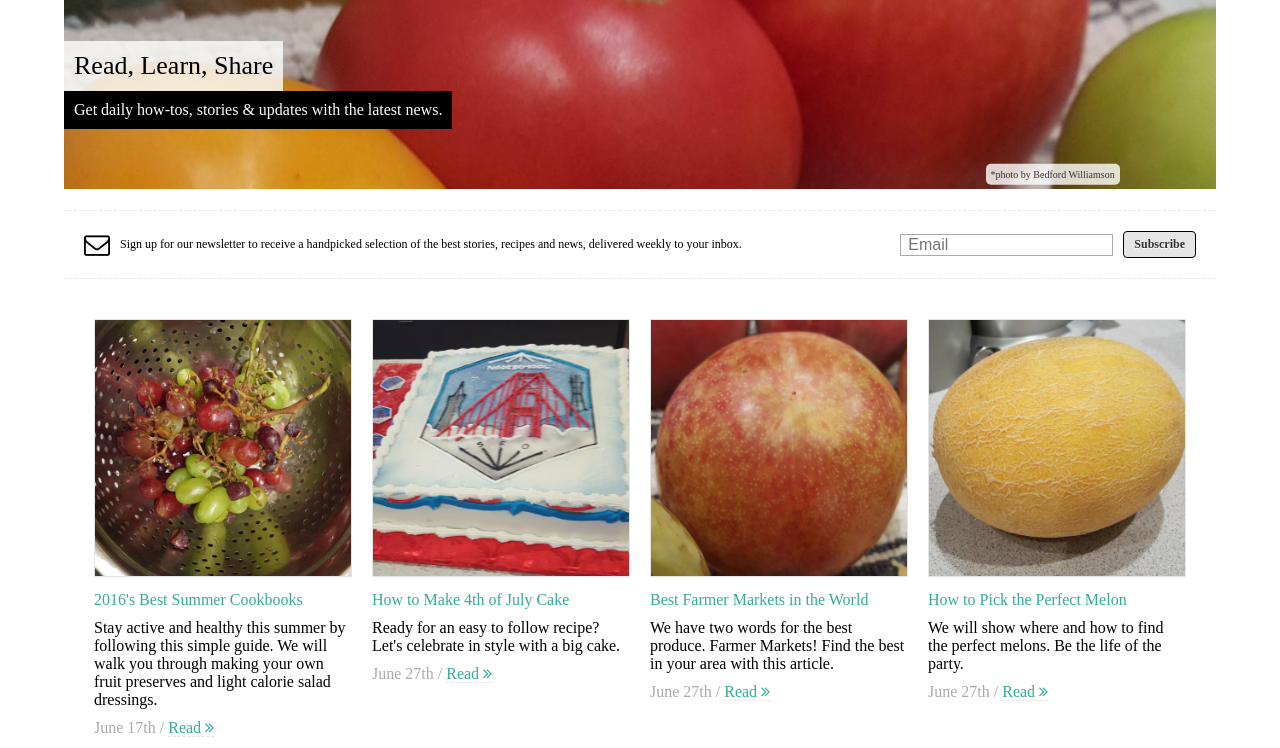
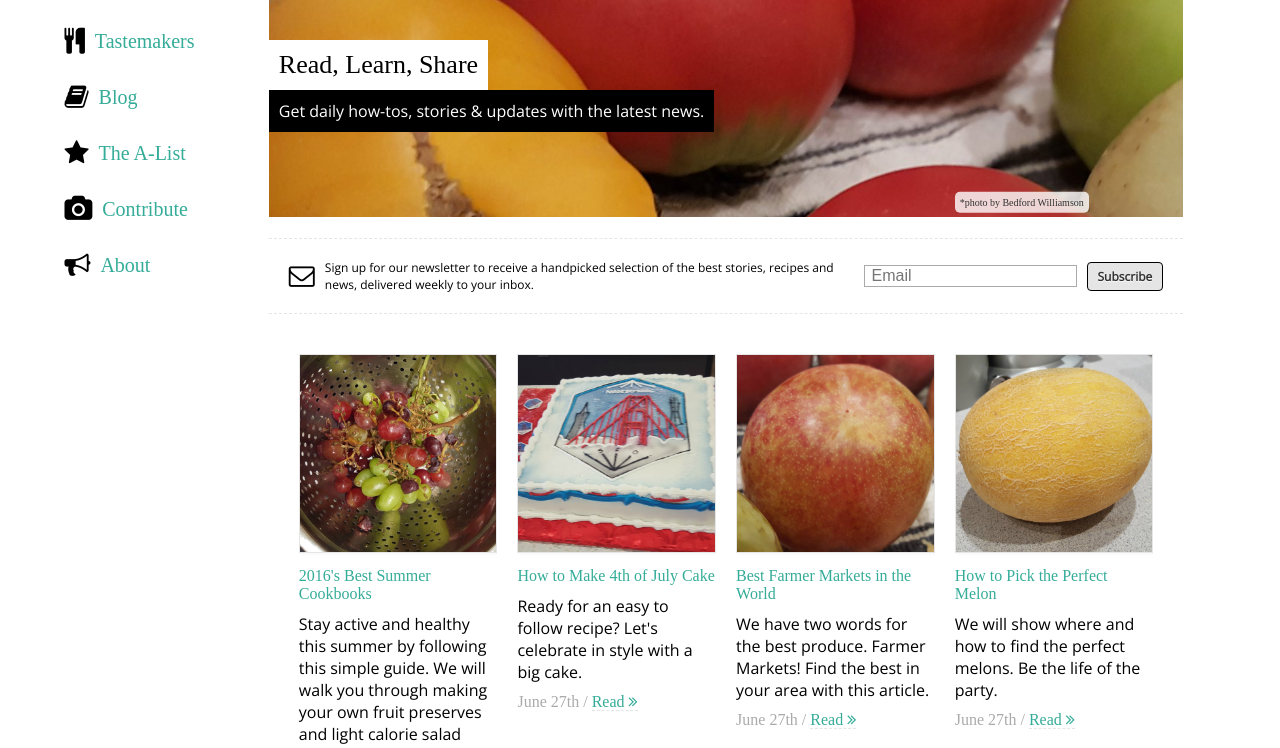
Before and after one commit to goodbedford/food, a website: page index.html in a window 1280 px wide. Shown: the part 183-931 px from the top of the page. Drawn offline with nearby package versions, Linux system fonts and the light colour scheme; a web font is replaced by a local one.

Commit message:
updated rwd >992px, with sidebar

```diff
--- a/index.html
+++ b/index.html
@@ -12,7 +12,8 @@
 
 <body>
   <div class="container">
-    <header>
+    <div class="container-main">
+      <header class="container-side">
         <nav class="menu menu--sm">
           <div class="menu__section menu__section--border-bottom menu__section--right">
             <a href="#" class="menu__link">
@@ -127,6 +128,7 @@
           </article>
         </section>
       </div>
+    </div>
     <footer class="footer">
       <div class="footer-section footer-section--left">
         <a href="#" class="footer__link">Privacy Policy</a>|
--- a/src/sass/base.scss
+++ b/src/sass/base.scss
@@ -6,18 +6,20 @@
 * {
   box-sizing: border-box;
 }
-
 html {
   font-size: 62.5%;
 }
 body {
-  color: $color-black;
-  font-size: $font-size-md;
-  margin: 0;
-  min-width: 300px;
-  padding: 0;
+  color      : $color-black;
+  font-size  : $font-size-md;
+  font-family: 'Tienne', serif;
+  margin     : 0;
+  min-width  : 300px;
+  padding    : 0;
 }
-
+p {
+  font-family: 'Open Sans', sans-serif;
+}
 //test class
 .red {
   border: 1px solid red;
--- a/src/sass/components/feature.scss
+++ b/src/sass/components/feature.scss
@@ -6,22 +6,21 @@
 @import '../mixins/link';
 @import '../mixins/transition';
 .features {}
-
 .feature {
   // position: relative;
 }
 .feature__credit {
-  color: $color-gray;
-  font-size: $font-size-xs;
-  padding: 1rem 0.5rem;
+  color     : $color-gray;
+  font-size : $font-size-xs;
+  padding   : 1rem 0.5rem;
   text-align: right;
 }
 .feature__img-container {
   background-color: $color-gray-lite;
-  max-height: 24rem;
-  min-height: 24rem;
-  overflow: hidden;
-  width: 100%;
+  max-height      : 24rem;
+  min-height      : 24rem;
+  overflow        : hidden;
+  width           : 100%;
 }
 .feature__img-container__img {
   width: 100%;
@@ -29,52 +28,60 @@
 .feature__link {
   @include link-plain;
   @include transition-default;
-  bottom: 0px;
+  bottom  : 0;
   position: absolute;
-  width: 100%;
+  width   : 100%;
 }
 .feature__link:hover {
   opacity: 0.7;
 }
 .feature__link__title {
   background-color: rgba($color-white, 0.8);
-  color: $color-black;
-  font-size: $font-size-md;
-  padding: 1rem;
-  text-transform: capitalize;
+  color           : $color-black;
+  font-size       : $font-size-md;
+  padding         : 1rem;
+  text-transform  : capitalize;
 }
 .feature__link__description {
   background-color: $color-black;
-  color: $color-white;
-  font-size: $font-size-sm;
-  padding: 1rem;
+  color           : $color-white;
+  font-size       : $font-size-sm;
+  padding         : 1rem;
 }
 .feature__section {
   position: relative;
 }
-
 @media screen and (min-width: 768px) {
-
   .feature__credit {
     background-color: rgba($color-white, 0.8);
-    border-radius: 5px;
-    color: $color-gray-dark;
-    display: inline-block;
-    left: 80%;
-    padding: 0.5rem;
-    position: relative;
-    transform: translateY(-120%);
+    border-radius   : 5px;
+    color           : $color-gray-dark;
+    display         : inline-block;
+    left            : 75%;
+    padding         : 0.5rem;
+    position        : relative;
+    transform       : translateY(-120%);
   }
   .feature__link {
     bottom: 25%;
-    width: auto;
+    width : auto;
   }
   .feature__link__title {
-    display: inline-block;
-    font-size: $font-size-lg;
+    background-color: rgba($color-white, 1);
+    display         : inline-block;
+    font-size       : $font-size-lg;
   }
   .feature__link__description {
-    display:block;
-    font-size: $font-size-md;
+    display    : block;
+    font-size  : $font-size-md;
+    font-family: 'Open Sans', sans-serif;
   }
 }
+@media screen and (min-width: 992px) {
+  .feature__img-container {
+    max-height: 34rem;
+    min-height: 34rem;
+    overflow  : hidden;
+    width     : 100%;
+  }
+}
--- a/src/sass/components/menu.scss
+++ b/src/sass/components/menu.scss
@@ -5,24 +5,23 @@
 @import '../fonts';
 @import '../mixins/link';
 @import '../mixins/transition';
-
 .menu {
-  display: flex;
-  flex-direction: column;
+  background-color: $color-white;
+  display         : flex;
+  flex-direction  : column;
 }
 .menu__img-container {
-  align-items: center;
+  align-items     : center;
   background-color: $color-black;
-  background: linear-gradient(180deg, rgba($color-green ,0.5) 30%, $color-rust 30% );
-  border: 10px solid $color-black;
-  border-radius: 50%;
-  display: flex;
-  height: 10rem;
-  justify-content: center;
-  position: relative;
-  width: 10rem;
-  transform: translateY(20rem);
-
+  background      : linear-gradient(180deg, rgba($color-green ,0.5) 30%, $color-rust 30% );
+  border          : 10px solid $color-black;
+  border-radius   : 50%;
+  display         : flex;
+  height          : 10rem;
+  justify-content : center;
+  position        : relative;
+  width           : 10rem;
+  transform       : translateY(20rem);
 }
 /* possible different logo design using ::after
 .menu__img-container:after {
@@ -38,13 +37,12 @@
 }
 */
 .menu__img-container__img {
-  color: $color-white;
-  display: inline-block;
-  font-size: $font-size-lg;
-  margin: 2rem 0rem;
+  color         : $color-white;
+  display       : inline-block;
+  font-size     : $font-size-lg;
+  margin        : 2rem 0;
   text-transform: capitalize;
 }
-
 .menu__link {
   @include link-default;
   @include transition-color-default;
@@ -54,48 +52,48 @@
   @include link-default-hover;
 }
 .menu__link__icon {
-  display: none;
+  color    : $color-black;
+  font-size: $font-size-lg;
+  display  : none;
 }
 .menu__section {
-  display: flex;
+  display        : flex;
   justify-content: space-around;
-  padding: 1.6rem 0.6rem;
+  padding        : 1.6rem 0.6rem;
 }
-
 .menu__section--left {}
 .menu__section--left--flex-order-reverse {}
-
 .menu__section--border-bottom {
   border-bottom: 1px solid rgba($color-gray-lite, 0.5);
 }
 @media screen and (min-width: 480px) {
   .menu--sm {
-    align-items: center;
-    display:flex;
-    flex-direction: row;
+    align-items    : center;
+    display        : flex;
+    flex-direction : row;
     justify-content: flex-start;
   }
   .menu__section--border-bottom {
-    border-bottom: 0px;
+    border-bottom: 0;
   }
   .menu__section--left {
-    align-self: flex-start;
-    display: flex;
-    flex: 1 1 auto;
+    align-self     : flex-start;
+    display        : flex;
+    flex           : 1 1 auto;
     justify-content: flex-start;
-    order: 1;
+    order          : 1;
   }
   .menu__section--right {
-    order:2;
-    flex: 2 1 auto;
+    order: 2;
+    flex : 2 1 auto;
   }
 }
 @media screen and (min-width: 768px) {
   .menu__link {
-    align-items: center;
-    display: flex;
+    align-items   : center;
+    display       : flex;
     flex-direction: column;
-    font-size: $font-size-md;
+    font-size     : $font-size-md;
   }
   .menu__link:hover .menu__link__icon {
     transform: translateY(0.2rem);
@@ -103,7 +101,44 @@
   .menu__link__icon {
     transition: transition-transform-default;
     // transition: color 0.2s, transform 1s;
-    display: flex;
-    padding: 0.5rem 0rem;
+    display   : flex;
+    padding   : 0.5rem 0;
   }
 }
+@media screen and (min-width: 992px) {
+  .menu {
+    background-color: white;
+    display         : flex;
+    flex-direction  : column;
+  }
+  .menu__img-container {
+    height: 12rem;
+    width : 12rem;
+  }
+  .menu__link {
+    display        : flex;
+    flex-direction : row;
+    font-size      : $font-size-md-plus;
+    justify-content: flex-start;
+    margin         : 1rem 0;
+  }
+  .menu__link:hover .menu__link__icon {
+    transform: translateX(0.2rem);
+  }
+  .menu__link__icon {
+    margin: 0 1rem;
+  }
+  .menu__section {
+    background-color: white;
+  }
+  .menu__section--left {
+    align-self: center;
+    padding   : 0;
+  }
+  .menu__section--right {
+    display       : flex;
+    flex-direction: column;
+    position      : relative;
+    z-index       : 20;
+  }
+}
--- a/src/sass/components/newsletter.scss
+++ b/src/sass/components/newsletter.scss
@@ -5,23 +5,23 @@
 @import '../fonts';
 @import '../mixins/button';
 @import '../mixins/transition';
-
 .newsletter {
-  border-top: 1px dashed $color-gray-lite;
+  border-top   : 1px dashed $color-gray-lite;
   border-bottom: 1px dashed $color-gray-lite;
-  padding: 1rem;
+  font-family  : 'Open Sans', sans-serif;
+  padding      : 1rem;
 }
 .newsletter__btn {
   @include btn-default;
   background-color: $color-gray-lite;
   // background: linear-gradient($color-white,$color-gray-lite 50%, $color-gray 90%);
-  border: 1px solid black;
-  color: $color-gray-dark;
-  display: inline-block;
-  flex: 0 0 auto;
-  font-size: $font-size-sm;
-  margin: 0px 1rem;
-  position: relative;
+  border          : 1px solid black;
+  color           : $color-gray-dark;
+  display         : inline-block;
+  flex            : 0 0 auto;
+  font-size       : $font-size-sm;
+  margin          : 0 1rem;
+  position        : relative;
 }
 .newsletter__btn:hover {
   @include btn-default-hover;
@@ -31,40 +31,39 @@
 .newsletter__btn:hover:after {
   @include transition-default;
   background-color: $color-green;
-  content: "";
-  display: block;
-  position: absolute;
-  height: 100%;
-  width: 100%;
-  top:0;
-  left: 0;
-  opacity: 0.3;
+  content         : "";
+  display         : block;
+  position        : absolute;
+  height          : 100%;
+  width           : 100%;
+  top             : 0;
+  left            : 0;
+  opacity         : 0.3;
 }
 .newsletter__icon {
-  flex: 1 1 auto;
+  flex     : 1 1 auto;
   font-size: $font-size-lg;
-  margin: 0rem 1rem;
+  margin   : 0 1rem;
 }
 .newsletter__input {
-  border: 1px solid $color-gray;
-  flex: 1 1 20rem;
-  font-size: $font-size-md;
+  border     : 1px solid $color-gray;
+  flex       : 1 1 20rem;
+  font-size  : $font-size-md;
   text-indent: 0.5rem;
 }
 .newsletter__section {
-  align-items: center;
-  display: flex;
+  align-items    : center;
+  display        : flex;
   justify-content: space-between;
-  padding: 1rem 0rem;
+  padding        : 1rem 0;
 }
 .newsletter__text {
   font-size: $font-size-sm;
-  flex: 2 2 auto;
+  flex     : 2 2 auto;
 }
-
 @media screen and (min-width: 768px) {
   .newsletter {
-    display: flex;
+    display        : flex;
     justify-content: space-between;
   }
 }
--- a/src/sass/components/post.scss
+++ b/src/sass/components/post.scss
@@ -5,99 +5,95 @@
 @import '../fonts';
 @import '../mixins/link';
 @import '../mixins/transition';
-
 .posts {
   margin: 1rem 2rem;
 }
 .post {
   margin: 3rem auto;
-  width: 100%;
+  width : 100%;
 }
 .post__date {
-  color: $color-gray;
+  color    : $color-gray;
   font-size: $font-size-md;
 }
 .post__link {
   @include link-plain;
   @include transition-color-default;
-  color: $color-green;
+  color        : $color-green;
   border-bottom: 1px dashed $color-gray-lite;
 }
 .post__link:hover {
   @include link-plain-default;
   color: $color-rust;
 }
-
 .post__link--more {
   @include link-plain;
   @include transition-color-default;
   color: $color-green;
 }
 .post__link__img-container {
-  display: block;
+  display : block;
   position: relative;
 }
-
 .post__link__thumbnail-container {
   overflow: hidden;
-  width: 100%;
+  width   : 100%;
 }
 .post__link__thumbnail-container:after {
   @include transition-default;
   background-color: $color-white;
-  display: block;
-  content: "";
-  opacity: 0;
+  display         : block;
+  content         : "";
+  opacity         : 0;
 }
 .post__link:hover .post__link__thumbnail-container:after {
   background-color: $color-white;
-  bottom: 0px;
-  content: "";
-  display: block;
-  left: 0px;
-  opacity: 0.2;
-  position: absolute;
-  right: 0px;
-  top: 0px;
-  z-index: 20;
+  bottom          : 0;
+  content         : "";
+  display         : block;
+  left            : 0;
+  opacity         : 0.2;
+  position        : absolute;
+  right           : 0;
+  top             : 0;
+  z-index         : 20;
 }
 .post__link__thumbnail-container__img {
   @include transition-md;
   background-color: $color-white;
-  border: 1px solid $color-gray-lite;
-  box-shadow: 1px 1px 3px #F5F5F5;
+  border          : 1px solid $color-gray-lite;
+  box-shadow      : 1px 1px 3px #F5F5F5;
   // padding: 1rem;
-  overflow: hidden;
-  width: 100%;
+  overflow        : hidden;
+  width           : 100%;
 }
 .post__link:hover .post__link__thumbnail-container__img {
   transform: scale(1.2);
 }
 .post__link__title {
   font-size: $font-size-md;
-  padding: 1rem 0rem;
+  padding  : 1rem 0;
 }
 .post__text {
+  font-family   : 'Open Sans', sans-serif;
   padding-bottom: 1rem;
 }
-
 @media screen and (min-width: 480px) {
   .posts {
-    display:flex;
-    flex-wrap: wrap;
+    display        : flex;
+    flex-wrap      : wrap;
     justify-content: space-between;
   }
   .post {
     // flex: 1 1 auto;
     margin: 3rem 2rem;
-    width: calc(50% - 4rem );
+    width : calc(50% - 4rem );
   }
 }
-
 @media screen and (min-width: 768px) {
   .post {
     // flex: 1 1 auto;
     margin: 3rem 1rem;
-    width: calc(25% - 2rem );
+    width : calc(25% - 2rem );
   }
 }
--- a/src/sass/fonts.scss
+++ b/src/sass/fonts.scss
@@ -1,10 +1,16 @@
 //
 // fonts and sizes
 //
-
-$font-size-xxs: 0.85rem;
-$font-size-xs: 1rem;
-$font-size-sm: 1.2rem;
-$font-size-md: 1.6rem;
-$font-size-lg: 2.6rem;
-$font-size-xl: 4.8rem;
+//
+// font-family
+//
+// @import 'https://fonts.googleapis.com/css?family=Gabriela';
+@import 'https://fonts.googleapis.com/css?family=Open+Sans|Tienne'; // font-size
+//
+$font-size-xxs    : 0.85rem;
+$font-size-xs     : 1rem;
+$font-size-sm     : 1.2rem;
+$font-size-md     : 1.6rem;
+$font-size-md-plus: 2rem;
+$font-size-lg     : 2.6rem;
+$font-size-xl     : 4.8rem;
--- a/src/sass/layout.scss
+++ b/src/sass/layout.scss
@@ -1,16 +1,34 @@
 //
 // layout
 //
-
 .container {
+  width : 100%;
   margin: 0 auto;
-  width: 100%;
 }
-
-
 @media screen and (min-width: 480px) {
   .container {
+    width : 90%;
     margin: 0 auto;
-    width: 90%;
   }
 }
+@media screen and (min-width: 992px) {
+  .container {
+    width : 94%;
+    margin: 0 auto;
+  }
+  .container-main {
+    display       : flex;
+    flex-direction: row;
+    margin        : 6rem 0;
+  }
+  .container-side {
+    // flex: 1 1;
+    padding: 0 1rem;
+    // width: 25%;
+  }
+  .main-content {
+    width : 76%;
+    // flex: 6 1;
+    margin: 0 auto;
+  }
+}
```
Also changed, not shown: dist/main.css, src/css/main.css. Lines whose indentation alone changed are shown as unchanged.
